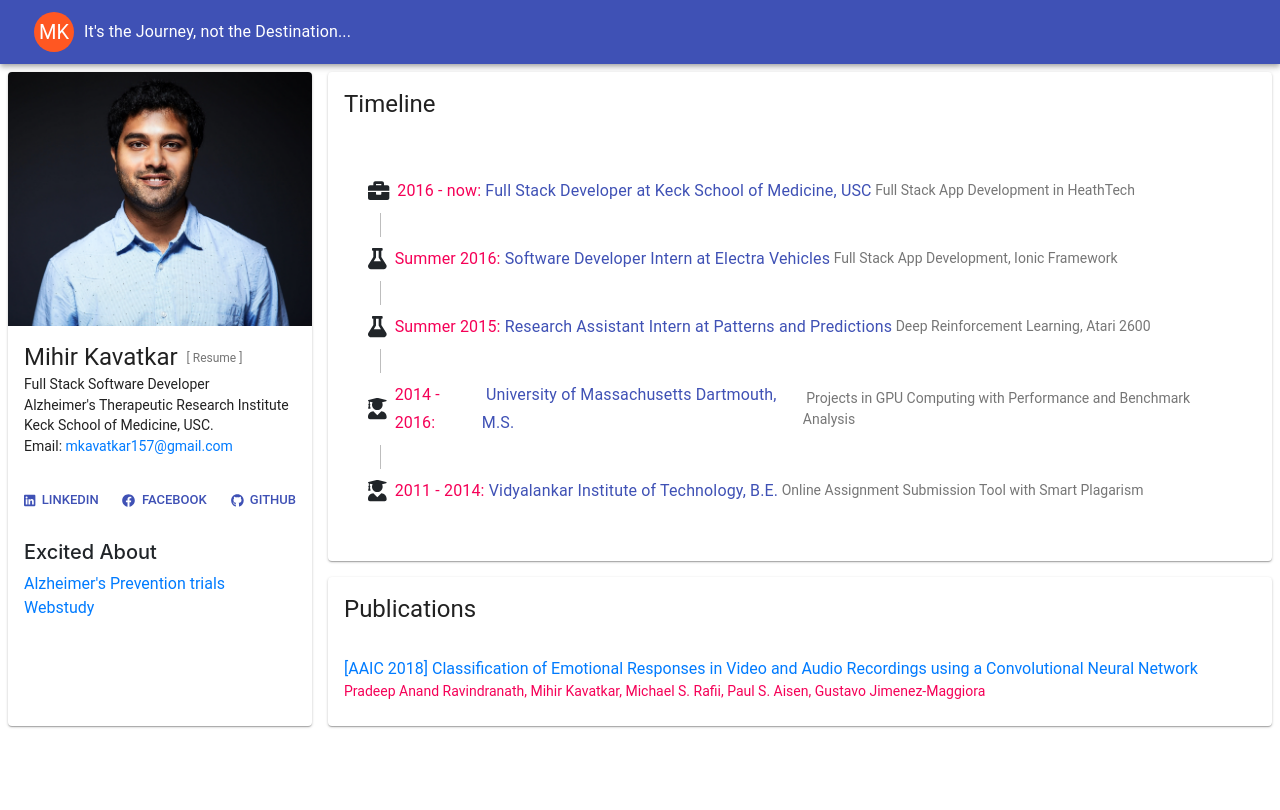
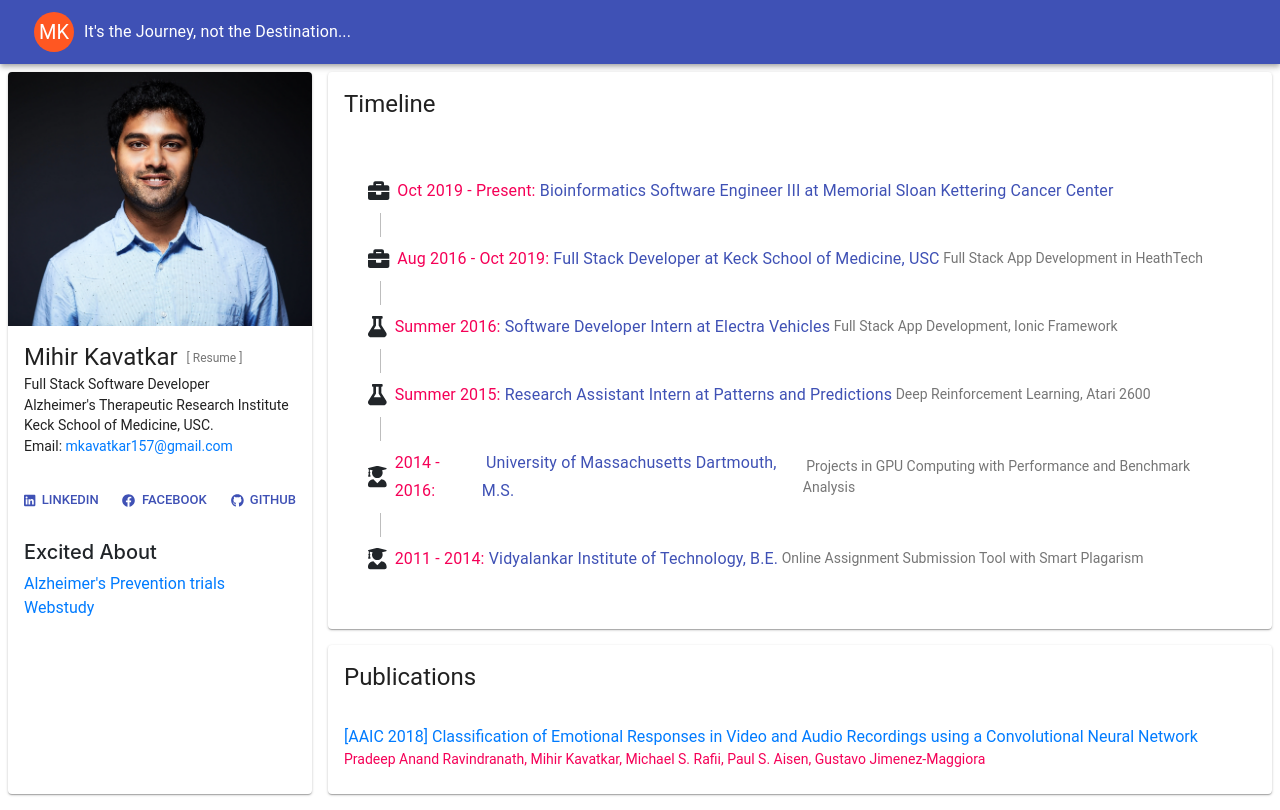
Before and after one commit to mihir19/react-resume, a React (Create React App) app: page / in a window 1280 px wide. Built offline with nearby package versions, Linux system fonts and the light colour scheme.

Commit message:
Updating Employment

```diff
--- a/src/Constants.js
+++ b/src/Constants.js
@@ -69,7 +69,14 @@ export const styles = theme => ({
 export const timeLine = [
 	{
 		icon: faBriefcase,
-		time: "2016 - now",
+		time: "Oct 2019 - Present",
+		label:
+			"Bioinformatics Software Engineer III at Memorial Sloan Kettering Cancer Center",
+		description: ""
+	},
+	{
+		icon: faBriefcase,
+		time: "Aug 2016 - Oct 2019",
 		label: "Full Stack Developer at Keck School of Medicine, USC",
 		description: "Full Stack App Development in HeathTech"
 	},
```
